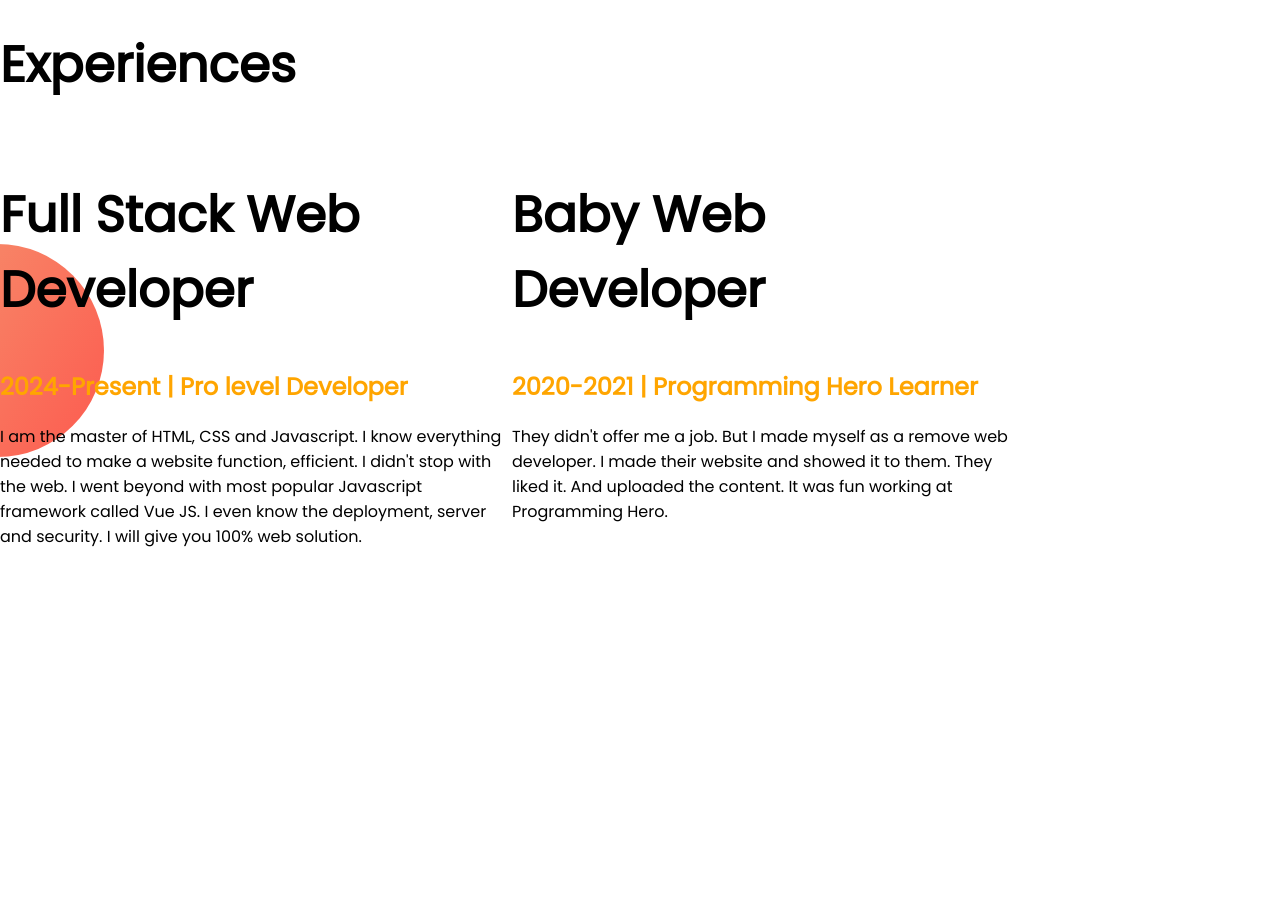
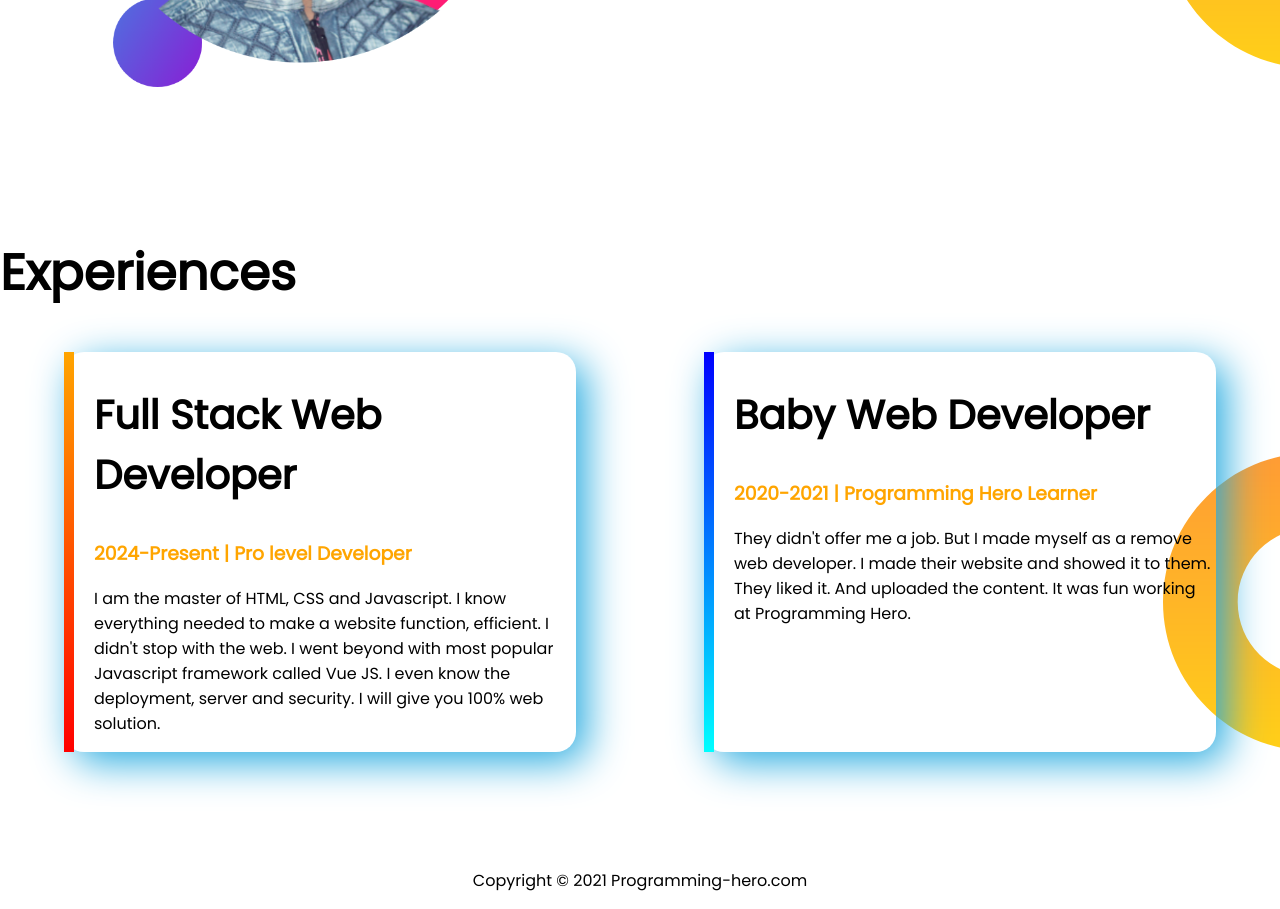
Before and after one commit to Bappiahammed/bappi-s-portfio-website, a plain HTML site: page index.html in a window 1280 px wide. Shown: the part 920-1829 px from the top of the page. Before the commit the page ends 1485 px from the top, so only its background shows below. Drawn offline with Linux system fonts and the light colour scheme.

Commit message:
full website dine

```diff
--- a/index.html
+++ b/index.html
@@ -34,18 +34,24 @@
     <a target="blank" href="https://www.linkedin.com/in/freelancer-labib-8a3a07206/">DOWNLOAD RESUME </a>
   </div>
 </section>
-<h1>Experiences</h1>
-<section class="frist-section3">
- <div class="box1">
-   <h1>Full Stack Web Developer </h1>
-   <h2>2024-Present | Pro level Developer </h2>
-   <p>I am the master of HTML, CSS and Javascript. I know everything needed to make a website function, efficient. I didn't stop with the web. I went beyond with most popular Javascript framework called Vue JS. I even know the deployment, server and security. I will give you 100% web solution.</p>
- </div>
- <div class="box1">
-   <h1>Baby Web Developer</h1>
-   <h2>2020-2021 | Programming Hero Learner</h2>
-   <p>They didn't offer me a job. But I made myself as a remove web developer. I made their website and showed it to them. They liked it. And uploaded the content. It was fun working at Programming Hero.</p>
+
+<section>
+  <h1>Experiences</h1>
+ <div class="frist-section1">
+  <div id="Full-stack-developer" class="Experiences-item">
+    <h2>Full Stack Web Developer </h2>
+    <h3>2024-Present | Pro level Developer </h3>
+    <p>I am the master of HTML, CSS and Javascript. I know everything needed to make a website function, efficient. I didn't stop with the web. I went beyond with most popular Javascript framework called Vue JS. I even know the deployment, server and security. I will give you 100% web solution.</p>
+  </div>
+  <div id="web-developer" class="Experiences-item">
+    <h2>Baby Web Developer</h2>
+    <h3>2020-2021 | Programming Hero Learner</h3>
+    <p>They didn't offer me a job. But I made myself as a remove web developer. I made their website and showed it to them. They liked it. And uploaded the content. It was fun working at Programming Hero.</p>
+  </div>
  </div>
 </section>
+<footer>
+  <p>Copyright © 2021 Programming-hero.com</p>
+</footer>
 </body>
 </html>
--- a/style.css
+++ b/style.css
@@ -7,6 +7,10 @@ body {
   background-image: url(images/top-banner.png);
   background-repeat: no-repeat;
   margin: 0%;
+  padding-bottom: 100px;
+}
+p {
+  font-weight: 400;
 }
 span {
   color: orange;
@@ -34,6 +38,7 @@ a {
   background-position: right;
   background-repeat: no-repeat;
   margin: 0%;
+  padding-bottom: 100px;
 }
 .frist-section3 {
   display: flex;
@@ -43,9 +48,30 @@ a {
   margin: 0%;
 }
 h2 {
+  font-size: 40px;
+}
+h3 {
   color: orange;
 }
 
-.box1 {
+.Experiences-item {
   width: 40%;
+  margin-left: 5%;
+  margin-right: 5%;
+  box-shadow: 10px 10px 40px rgb(37, 170, 223);
+  padding-left: 20px;
+  border-radius: 20px;
 }
+#web-developer {
+  border-left: 10px solid;
+  border-image: linear-gradient(blue, cyan);
+  border-image-slice: 1;
+}
+#Full-stack-developer {
+  border-left: 10px solid;
+  border-image: linear-gradient(orange, red);
+  border-image-slice: 1;
+}
+footer {
+  text-align: center;
+}
```
